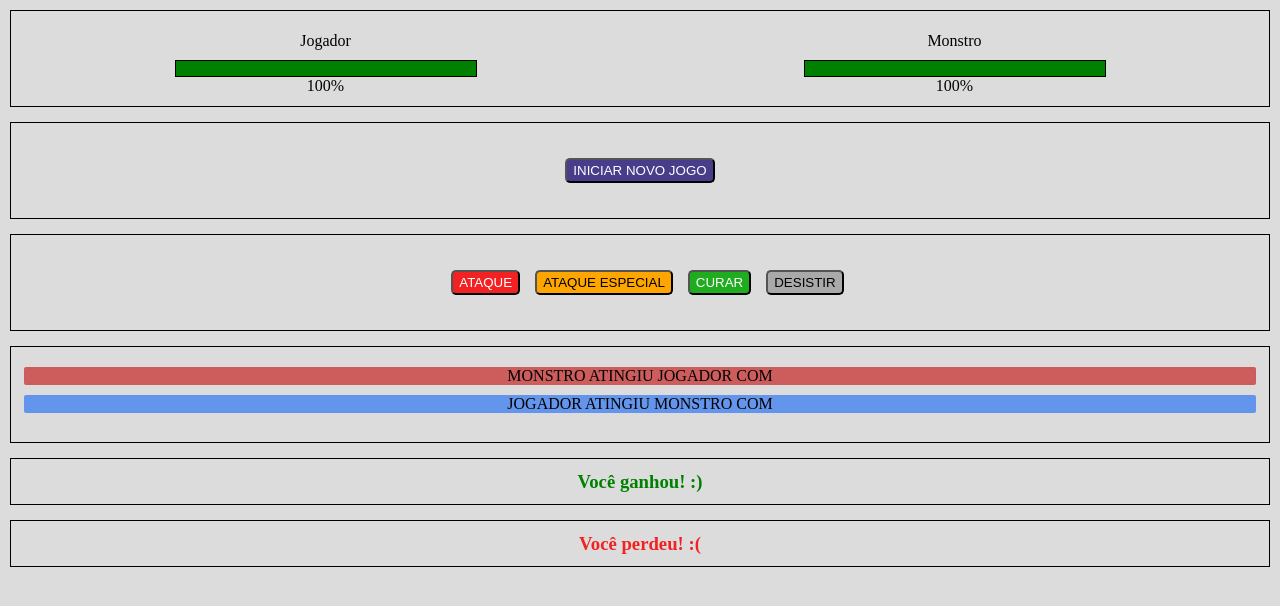
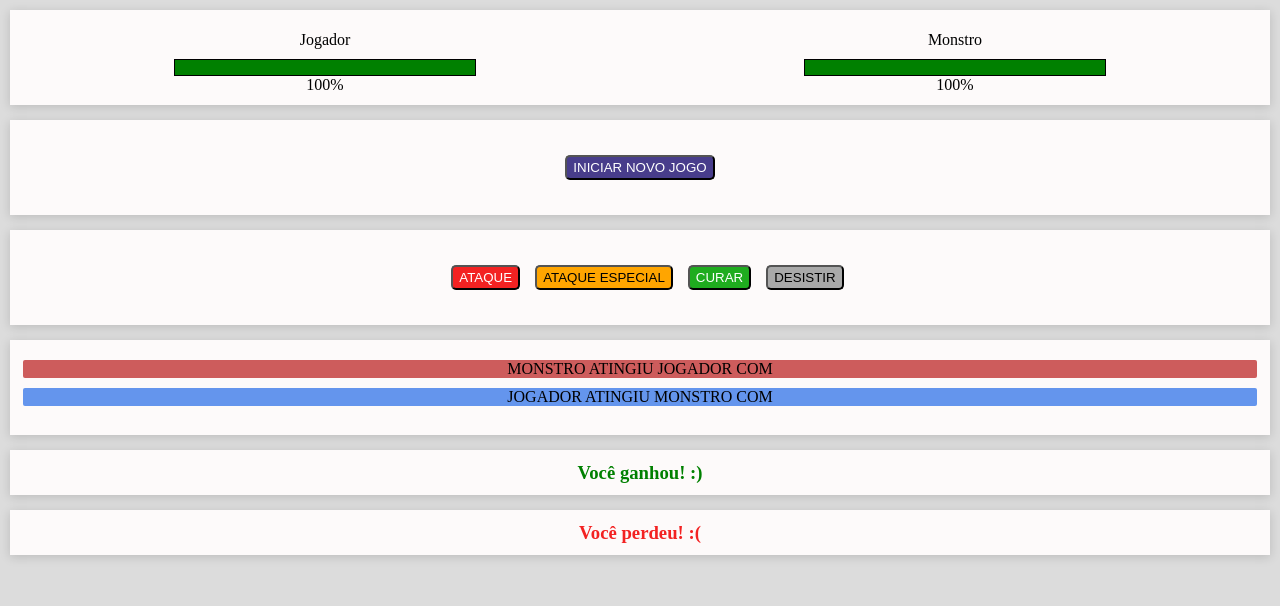
Before and after one commit to VictorMello1993/ProjetoMonsterKiller, a plain HTML site: page index.html in a window 1280 px wide. Drawn offline with Linux system fonts and the light colour scheme.

Commit message:
Ajustado o box-shadow nas sections

```diff
--- a/styles/styles.css
+++ b/styles/styles.css
@@ -12,10 +12,12 @@ body{
 section{
   margin-bottom: 15px;
   height: 95px;
-  border: 1px solid #000;
+  border: 1px none #000;
   display: flex;
   align-items: center;
   justify-content: center;
+  background-color: #FDFAFA;
+  box-shadow: 0 2px 10px rgba(0, 0, 0, 0.15)
 }
 
 #lifepoints{
@@ -38,7 +40,7 @@ section{
 
 .label {
   display: block;
-  margin: 10px 0 10px;
+  margin: 10px 10px;
 }
 
 button{
```
